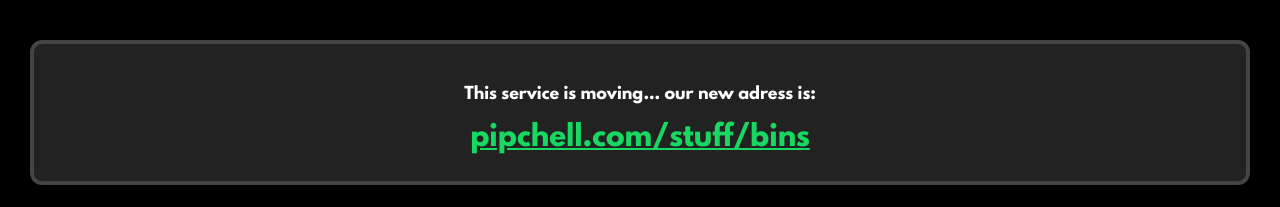
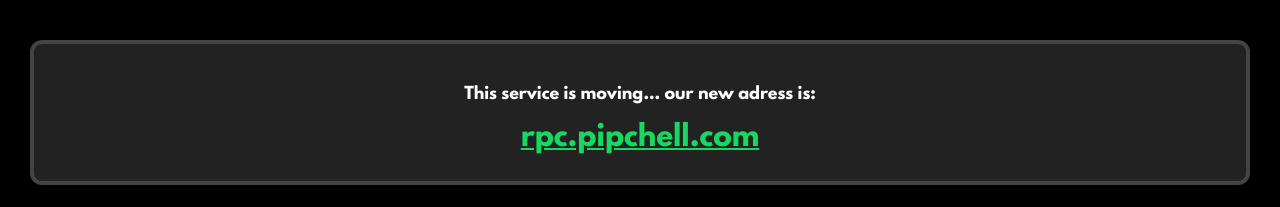
Before and after one commit to pipchell/forum-move, a plain HTML site: page index.html in a window 1280 px wide. Shown: the top 207 px of the page. Drawn offline with Linux system fonts and the light colour scheme.

Commit message:
Update service address in index.html

```diff
--- a/index.html
+++ b/index.html
@@ -122,8 +122,8 @@
 <body>
   <div class="request-box" style="margin-left:30px; margin-right:30px;">
         <p>This service is moving... our new adress is:</p>
-        <a href="https://pipchell.com/stuff/bins">
-            pipchell.com/stuff/bins
+        <a href="https://rpc.pipchell.com">
+            rpc.pipchell.com
         </a>
     </div>
 
```
